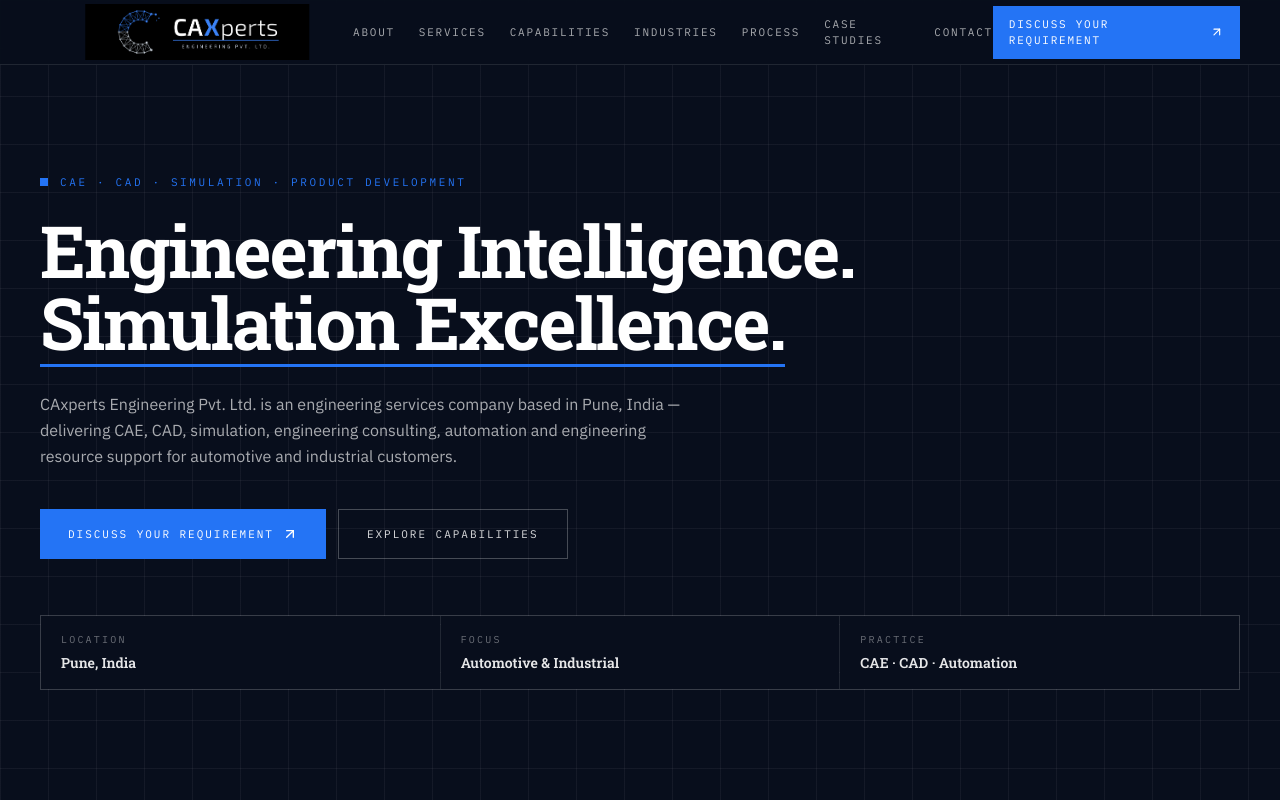
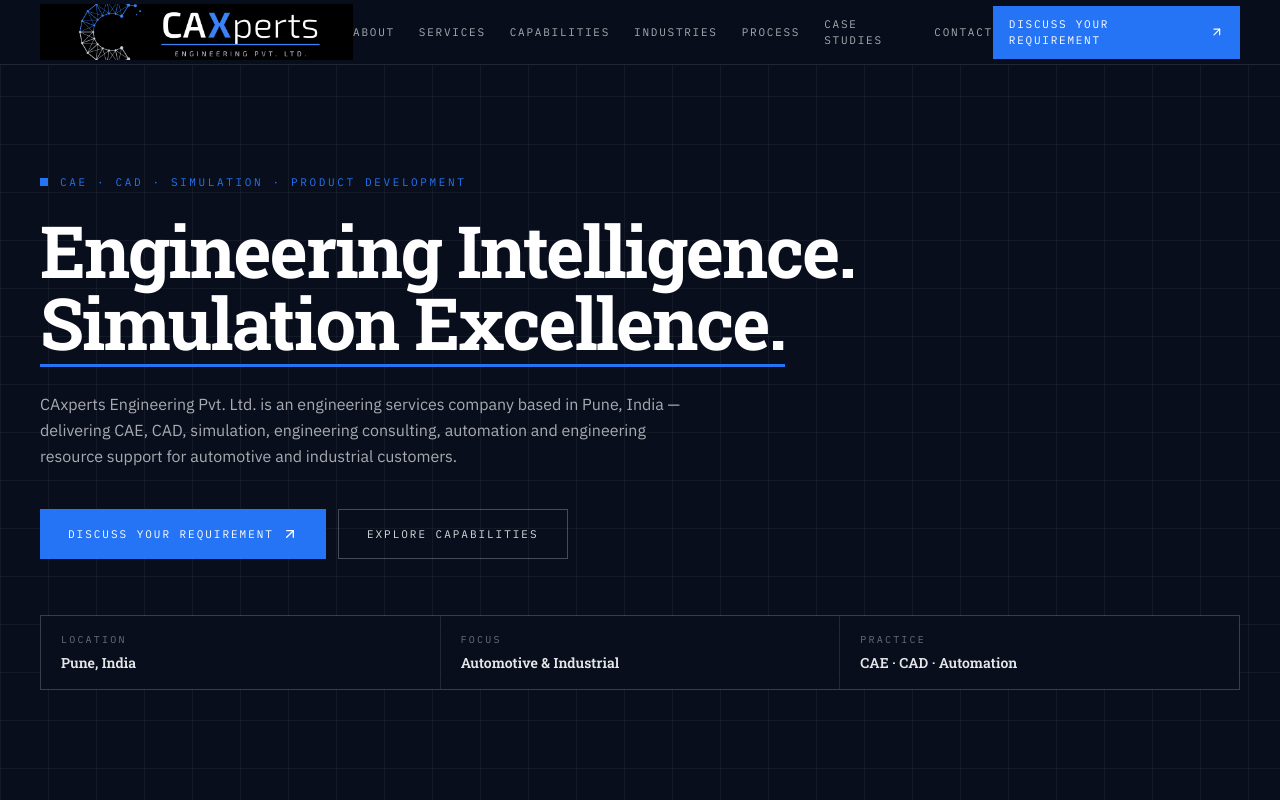
Before and after one commit to nishant-naik-1985/website-Final, a React (Vite) app in the folder apps/web/: page / in a window 1280 px wide. Shown: the top 800 px of the page. Built offline with nearby package versions, Linux system fonts and the light colour scheme; grey boxes are pictures that could not be loaded; the HTML template or start-up script is replaced by a standard one.

Commit message:
Increase header logo size

```diff
--- a/apps/web/src/components/site/Header.jsx
+++ b/apps/web/src/components/site/Header.jsx
@@ -22,7 +22,7 @@
                     <img
                         src="/CAxperts-logo-black-bg.png"
                         alt="CAxperts Engineering Pvt. Ltd."
-                        className="h-full w-full scale-[1.6] object-contain"
+                        className="h-full w-full scale-[2.4] object-contain"
                     />
                 </a>
 
```
